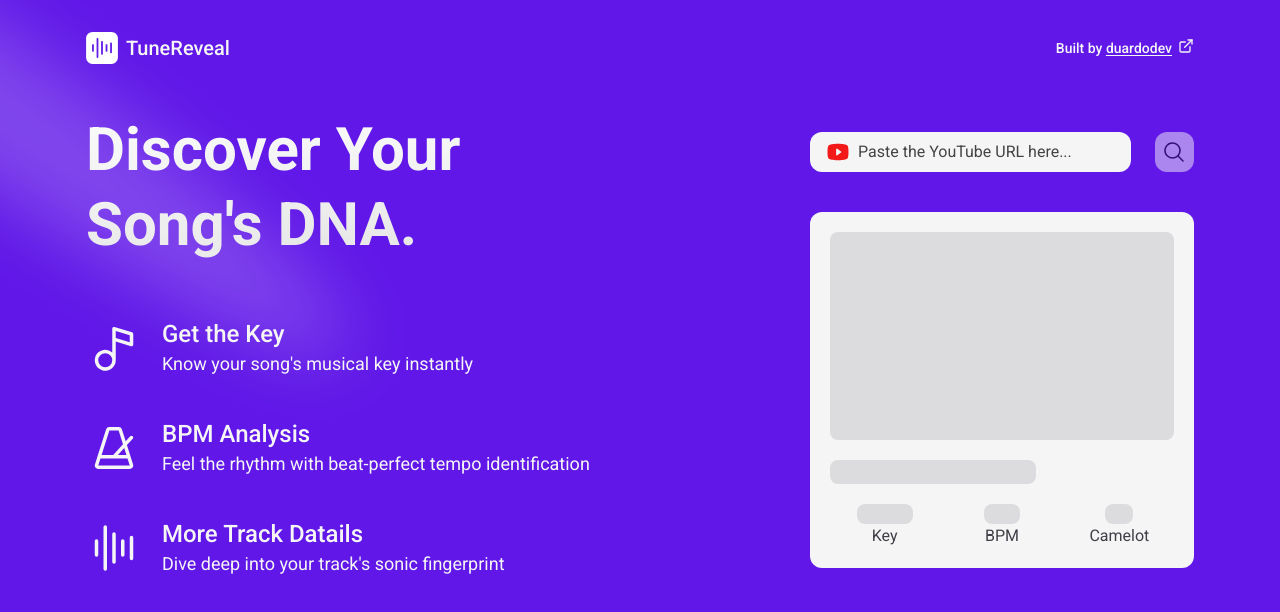
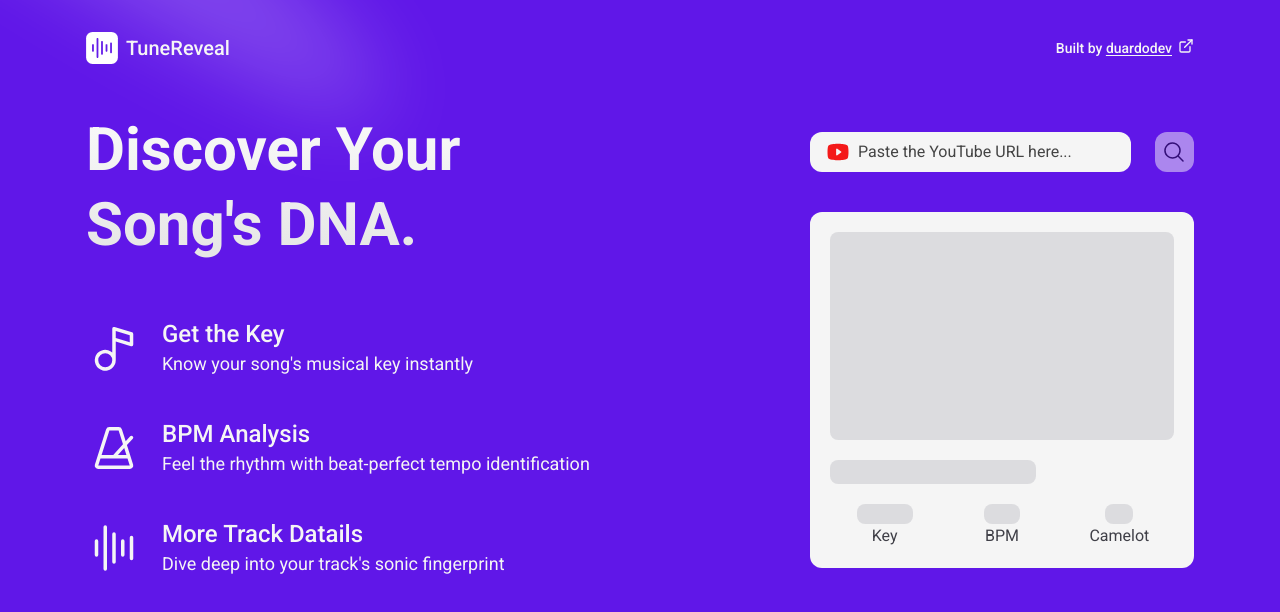
Before and after one commit to duardodev/tunereveal, a Next.js app: page / in a window 1280 px wide. Shown: the top 612 px of the page. Built offline with nearby package versions, Linux system fonts and the light colour scheme.

Commit message:
feat: improve spotlight position

```diff
--- a/src/app/layout.tsx
+++ b/src/app/layout.tsx
@@ -22,9 +22,7 @@ export default function RootLayout({
 }>) {
   return (
     <html lang="en">
-      <body
-        className={`${robotoSans.className} antialiased w-full max-w-[1140px] px-4 mx-auto relative overflow-hidden`}
-      >
+      <body className={`${robotoSans.className} antialiased w-full max-w-[1140px] px-4 mx-auto`}>
         <Header />
         <Spotlight className="-top-40 left-0 md:-left-150 md:-top-150" fill="white" />
         <Providers>{children}</Providers>
--- a/src/components/ui/spotlight.tsx
+++ b/src/components/ui/spotlight.tsx
@@ -10,7 +10,7 @@ export const Spotlight = ({ className, fill }: SpotlightProps) => {
   return (
     <svg
       className={cn(
-        'animate-spotlight pointer-events-none absolute z-[1]  h-[169%] w-[138%] lg:w-[84%] opacity-0',
+        'animate-spotlight pointer-events-none absolute z-[1] h-[100%] w-[100%] lg:w-[84%] opacity-0',
         className
       )}
       xmlns="http://www.w3.org/2000/svg"
```
